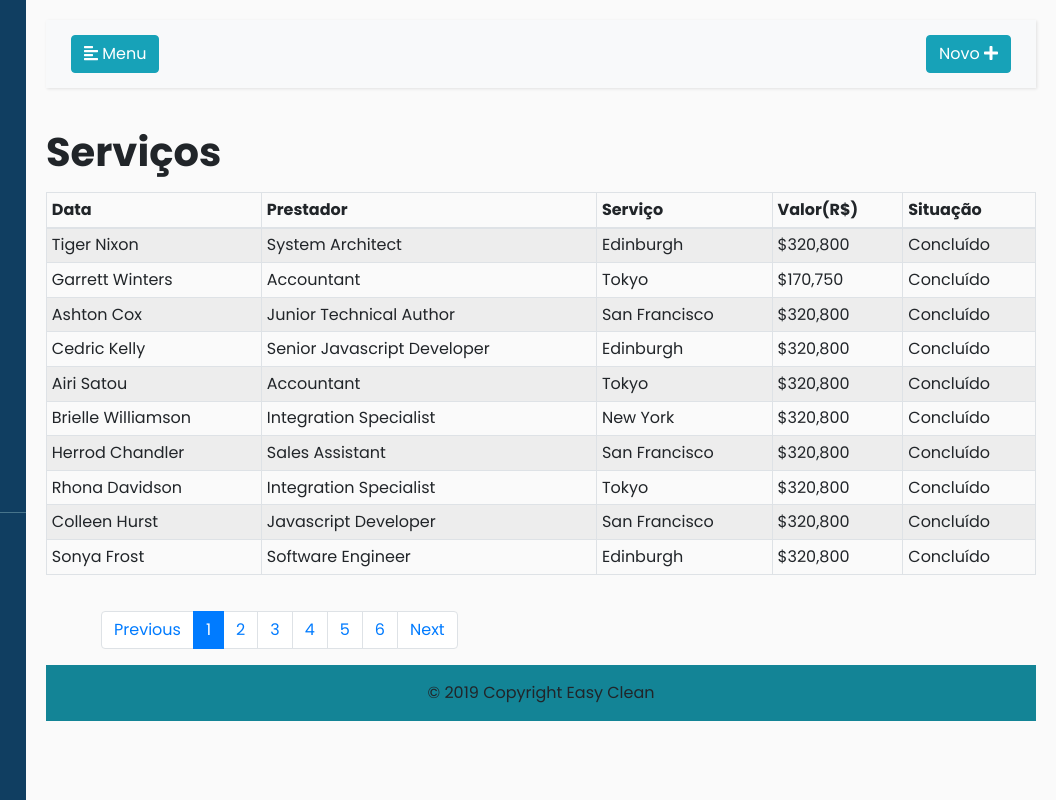
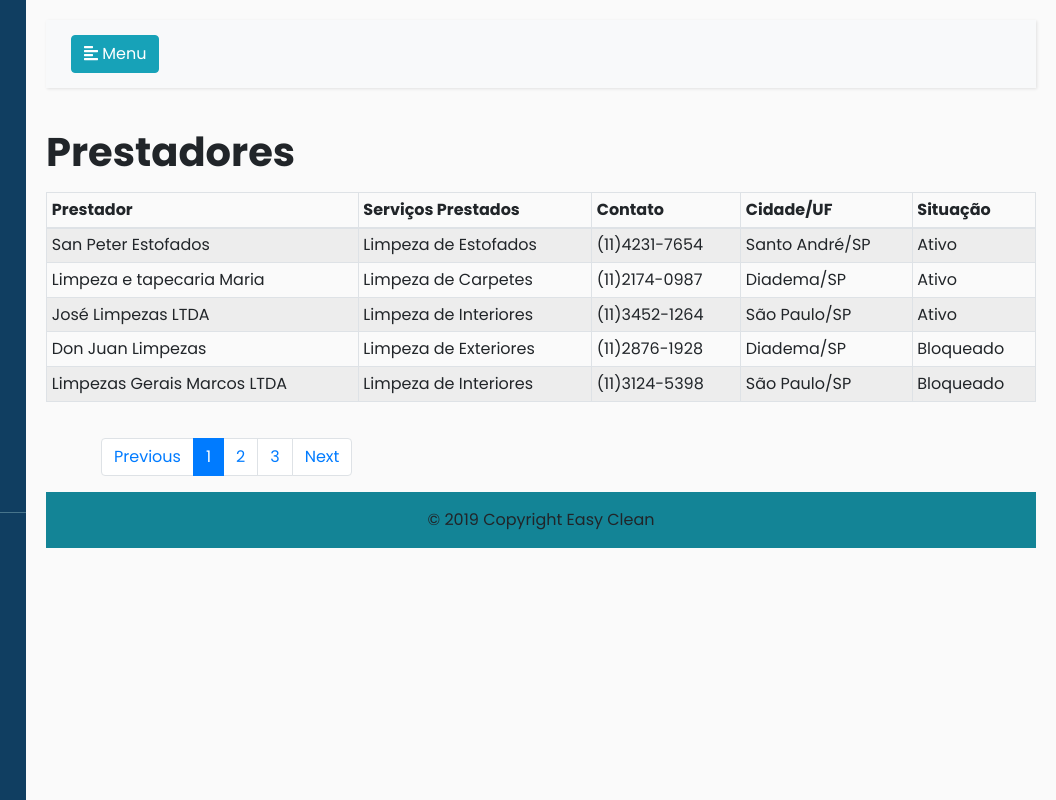
Before and after one commit to ViniciusBarcelli/ProjectWeb, a plain HTML site: page Prestadores.html in a window 1280 px wide. Shown: the full height of the page, 224-1280 px from the left. Drawn offline with nearby package versions, Linux system fonts and the light colour scheme.

Commit message:
adjust prestadores

```diff
--- a/Prestadores.html
+++ b/Prestadores.html
@@ -46,28 +46,24 @@
                         <i class="fas fa-align-left"></i>
                         <span>Menu</span>
                     </button>
-                    <div class="collapse navbar-collapse" id="navbarSupportedContent"></div>
-                    <button type="button" class="btn btn-info">
-                        <a href="NovoServico.html">Novo</a>
-                        <i class="fas fa-plus"></i>
                 </div>
             </nav>
             <p>
-            <h1><strong>Serviços</strong></h1>
+            <h1><strong>Prestadores</strong></h1>
             </p>
             <table id="dtBasicExample" class="table table-striped table-bordered table-sm" cellspacing="0" width="100%">
                 <thead>
                     <tr>
-                        <th class="th-sm">Data
-
-                        </th>
                         <th class="th-sm">Prestador
 
                         </th>
-                        <th class="th-sm">Serviço
+                        <th class="th-sm">Serviços Prestados
 
                         </th>
-                        <th class="th-sm">Valor(R$)
+                        <th class="th-sm">Contato
+
+                        </th>
+                        <th class="th-sm">Cidade/UF
 
                         </th>
                         <th class="th-sm">Situação
@@ -77,74 +73,39 @@
                 </thead>
                 <tbody>
                     <tr>
-                        <td>Tiger Nixon</td>
-                        <td>System Architect</td>
-                        <td>Edinburgh</td>
-                        <td>$320,800</td>
-                        <td>Concluído</td>
+                        <td>San Peter Estofados</td>
+                        <td>Limpeza de Estofados</td>
+                        <td>(11)4231-7654</td>
+                        <td>Santo André/SP</td>
+                        <td>Ativo</td>
                     </tr>
                     <tr>
-                        <td>Garrett Winters</td>
-                        <td>Accountant</td>
-                        <td>Tokyo</td>
-                        <td>$170,750</td>
-                        <td>Concluído</td>
+                        <td>Limpeza e tapecaria Maria</td>
+                        <td>Limpeza de Carpetes</td>
+                        <td>(11)2174-0987</td>
+                        <td>Diadema/SP</td>
+                        <td>Ativo</td>
                     </tr>
                     <tr>
-                        <td>Ashton Cox</td>
-                        <td>Junior Technical Author</td>
-                        <td>San Francisco</td>
-                        <td>$320,800</td>
-                        <td>Concluído</td>
+                        <td>José Limpezas LTDA</td>
+                        <td>Limpeza de Interiores</td>
+                        <td>(11)3452-1264</td>
+                        <td>São Paulo/SP</td>
+                        <td>Ativo</td>
                     </tr>
                     <tr>
-                        <td>Cedric Kelly</td>
-                        <td>Senior Javascript Developer</td>
-                        <td>Edinburgh</td>
-                        <td>$320,800</td>
-                        <td>Concluído</td>
+                        <td>Don Juan Limpezas</td>
+                        <td>Limpeza de Exteriores</td>
+                        <td>(11)2876-1928</td>
+                        <td>Diadema/SP</td>
+                        <td>Bloqueado</td>
                     </tr>
                     <tr>
-                        <td>Airi Satou</td>
-                        <td>Accountant</td>
-                        <td>Tokyo</td>
-                        <td>$320,800</td>
-                        <td>Concluído</td>
-                    </tr>
-                    <tr>
-                        <td>Brielle Williamson</td>
-                        <td>Integration Specialist</td>
-                        <td>New York</td>
-                        <td>$320,800</td>
-                        <td>Concluído</td>
-                    </tr>
-                    <tr>
-                        <td>Herrod Chandler</td>
-                        <td>Sales Assistant</td>
-                        <td>San Francisco</td>
-                        <td>$320,800</td>
-                        <td>Concluído</td>
-                    </tr>
-                    <tr>
-                        <td>Rhona Davidson</td>
-                        <td>Integration Specialist</td>
-                        <td>Tokyo</td>
-                        <td>$320,800</td>
-                        <td>Concluído</td>
-                    </tr>
-                    <tr>
-                        <td>Colleen Hurst</td>
-                        <td>Javascript Developer</td>
-                        <td>San Francisco</td>
-                        <td>$320,800</td>
-                        <td>Concluído</td>
-                    </tr>
-                    <tr>
-                        <td>Sonya Frost</td>
-                        <td>Software Engineer</td>
-                        <td>Edinburgh</td>
-                        <td>$320,800</td>
-                        <td>Concluído</td>
+                        <td>Limpezas Gerais Marcos LTDA</td>
+                        <td>Limpeza de Interiores</td>
+                        <td>(11)3124-5398</td>
+                        <td>São Paulo/SP</td>
+                        <td>Bloqueado</td>
                     </tr>
                 </tbody>
             </table>
@@ -155,9 +116,6 @@
                         <li class="paginate_button page-item active"><a href="#" aria-controls="dtBasicExample" data-dt-idx="1" tabindex="0" class="page-link">1</a></li>
                         <li class="paginate_button page-item "><a href="#" aria-controls="dtBasicExample" data-dt-idx="2" tabindex="0" class="page-link">2</a></li>
                         <li class="paginate_button page-item "><a href="#" aria-controls="dtBasicExample" data-dt-idx="3" tabindex="0" class="page-link">3</a></li>
-                        <li class="paginate_button page-item "><a href="#" aria-controls="dtBasicExample" data-dt-idx="4" tabindex="0" class="page-link">4</a></li>
-                        <li class="paginate_button page-item "><a href="#" aria-controls="dtBasicExample" data-dt-idx="5" tabindex="0" class="page-link">5</a></li>
-                        <li class="paginate_button page-item "><a href="#" aria-controls="dtBasicExample" data-dt-idx="6" tabindex="0" class="page-link">6</a></li>
                         <li class="paginate_button page-item next" id="dtBasicExample_next"><a href="#" aria-controls="dtBasicExample" data-dt-idx="7" tabindex="0" class="page-link">Next</a></li>
                     </ul>
                 </div>
```
